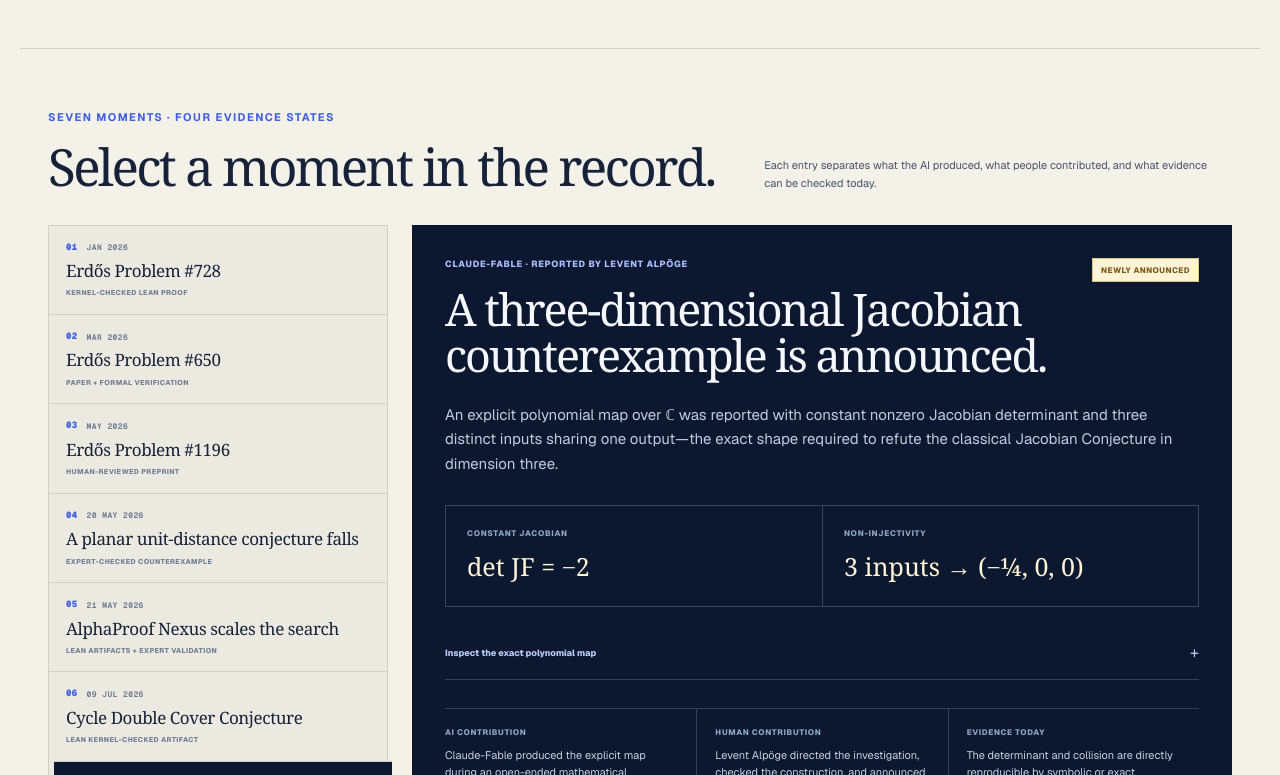
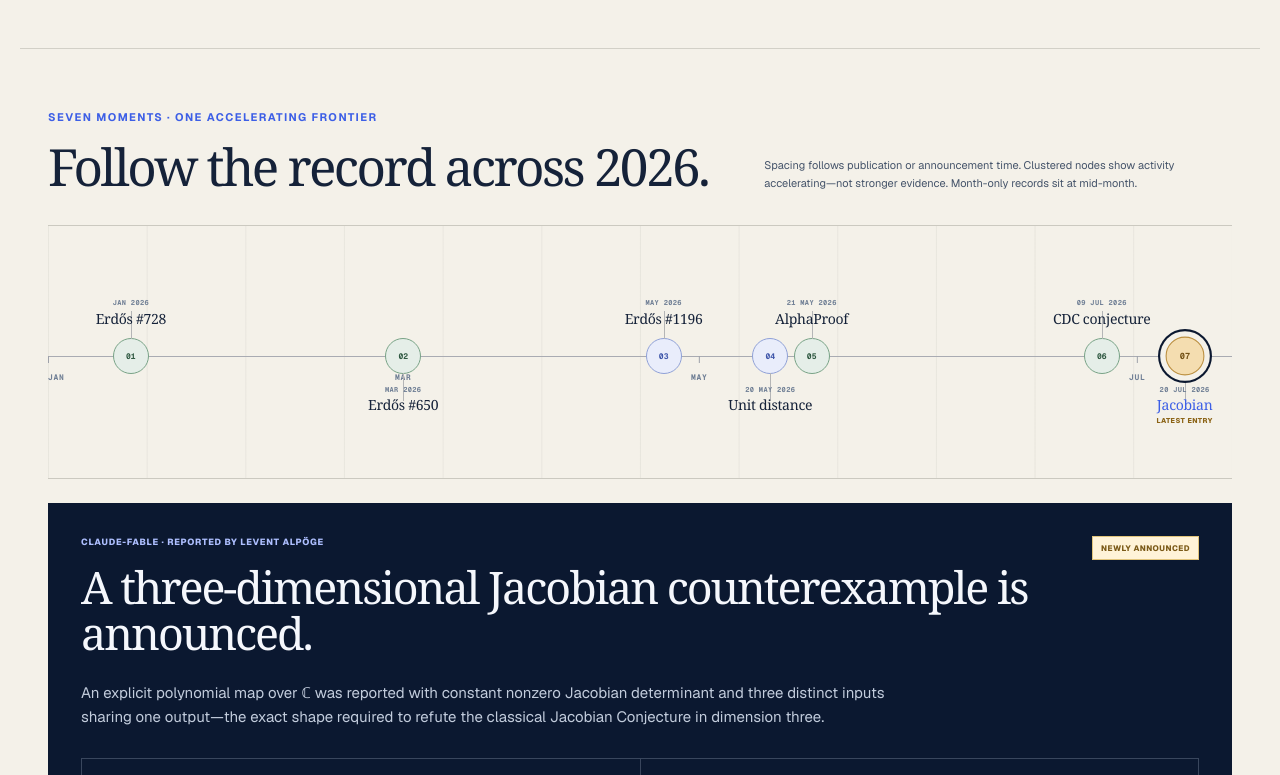
Before and after one commit to alexyyyander/proofweave, a Next.js app: page /history in a window 1280 px wide. Shown: the part 925-1700 px from the top of the page. Built offline with nearby package versions, Linux system fonts and the light colour scheme.

Commit message:
feat: visualize AI mathematics timeline

```diff
--- a/app/history/HistoryTimeline.tsx
+++ b/app/history/HistoryTimeline.tsx
@@ -17,6 +17,9 @@ export type HistoryMilestone = {
   significance: string;
   sources: Array<{ label: string; href: string }>;
   frontier?: boolean;
+  shortTitle: string;
+  timelinePosition: string;
+  timelineLane: "above" | "below";
 };
 
 export function HistoryTimeline({ milestones }: { milestones: HistoryMilestone[] }) {
@@ -35,21 +38,23 @@ export function HistoryTimeline({ milestones }: { milestones: HistoryMilestone[]
     <section className="history-timeline" id="timeline" aria-labelledby="timeline-title">
       <div className="history-timeline-heading">
         <div>
-          <p className="eyebrow">Seven moments · four evidence states</p>
-          <h2 id="timeline-title">Select a moment in the record.</h2>
+          <p className="eyebrow">Seven moments · one accelerating frontier</p>
+          <h2 id="timeline-title">Follow the record across 2026.</h2>
         </div>
-        <p>Each entry separates what the AI produced, what people contributed, and what evidence can be checked today.</p>
+        <p>Spacing follows publication or announcement time. Clustered nodes show activity accelerating—not stronger evidence. Month-only records sit at mid-month.</p>
       </div>
 
-      <div className="history-timeline-workspace">
-        <div className="history-tablist" role="tablist" aria-label="AI mathematics milestones">
+      <div className="history-timeline-viewport">
+        <div className="history-time-visual" role="tablist" aria-label="AI mathematics milestones from January to July 2026">
+          <div className="history-time-axis" aria-hidden="true"><span className="is-jan">JAN</span><span className="is-mar">MAR</span><span className="is-may">MAY</span><span className="is-jul">JUL</span></div>
           {milestones.map((item, index) => {
               const isActive = item.number === activeNumber;
               return (
                 <button
                   aria-controls={`history-panel-${item.number}`}
+                  aria-label={`${item.date}: ${item.title}. ${item.evidence}`}
                   aria-selected={isActive}
-                className={`history-tab${isActive ? " is-active" : ""}`}
+                  className={`history-timepoint is-${item.timelineLane} tone-${item.evidenceTone}${isActive ? " is-active" : ""}${item.frontier ? " is-latest" : ""}`}
                   id={`history-tab-${item.number}`}
                   key={item.number}
                   onClick={() => setActiveNumber(item.number)}
@@ -70,15 +75,16 @@ export function HistoryTimeline({ milestones }: { milestones: HistoryMilestone[]
                   }}
                   ref={(element) => { tabRefs.current[index] = element; }}
                   role="tab"
+                  style={{ left: item.timelinePosition }}
                   tabIndex={isActive ? 0 : -1}
                   type="button"
                 >
-                <span className="history-tab-meta"><b>{item.number}</b><time>{item.date}</time>{item.frontier ? <em>Live</em> : null}</span>
-                <strong>{item.title}</strong>
-                <span className={`history-tab-evidence is-${item.evidenceTone}`}>{item.evidence}</span>
+                  <span className="history-timepoint-copy"><time>{item.date}</time><strong>{item.shortTitle}</strong>{item.frontier ? <em>Latest entry</em> : null}</span>
+                  <span className="history-timepoint-node"><b>{item.number}</b></span>
                 </button>
               );
             })}
+        </div>
       </div>
 
       <div className="history-panels">
@@ -114,7 +120,6 @@ export function HistoryTimeline({ milestones }: { milestones: HistoryMilestone[]
             );
           })}
       </div>
-      </div>
     </section>
   );
 }
--- a/app/history/page.tsx
+++ b/app/history/page.tsx
@@ -31,8 +31,11 @@ const milestones: HistoryMilestone[] = [
     humanRole: "Selected and presented the result, and searched the literature for prior work.",
     evidence: "Kernel-checked Lean proof",
     evidenceTone: "formal",
+    shortTitle: "Erdős #728",
     significance: "The headline was bounded by an executable artifact: the mathematical proof could be replayed independently of the model narrative.",
     sources: [{ label: "Research paper", href: "https://arxiv.org/abs/2601.07421" }],
+    timelineLane: "above",
+    timelinePosition: "7%",
   },
   {
     number: "02",
@@ -44,8 +47,11 @@ const milestones: HistoryMilestone[] = [
     humanRole: "Checked the reasoning, supplied context, and wrote the final exposition.",
     evidence: "Paper + formal verification",
     evidenceTone: "formal",
+    shortTitle: "Erdős #650",
     significance: "It made clear that “AI solved” can describe a chain of different systems and human decisions, not one isolated act.",
     sources: [{ label: "Research paper", href: "https://arxiv.org/abs/2603.28636" }],
+    timelineLane: "below",
+    timelinePosition: "30%",
   },
   {
     number: "03",
@@ -57,8 +63,11 @@ const milestones: HistoryMilestone[] = [
     humanRole: "Reworked gaps, established the rigorous result, and authored the paper.",
     evidence: "Human-reviewed preprint",
     evidenceTone: "reviewed",
+    shortTitle: "Erdős #1196",
     significance: "The valuable contribution was an idea that changed the proof route—not a claim that the first generated answer was already a proof.",
     sources: [{ label: "Research paper", href: "https://arxiv.org/abs/2605.00301" }],
+    timelineLane: "above",
+    timelinePosition: "52%",
   },
   {
     number: "04",
@@ -70,8 +79,11 @@ const milestones: HistoryMilestone[] = [
     humanRole: "External mathematicians checked it, simplified the construction, and situated the result in the literature.",
     evidence: "Expert-checked counterexample",
     evidenceTone: "reviewed",
+    shortTitle: "Unit distance",
     significance: "Counterexamples became a visible AI research mode: one exact construction can decisively close the wrong branch.",
     sources: [{ label: "OpenAI report", href: "https://openai.com/index/model-disproves-discrete-geometry-conjecture/" }],
+    timelineLane: "below",
+    timelinePosition: "61%",
   },
   {
     number: "05",
@@ -83,8 +95,11 @@ const milestones: HistoryMilestone[] = [
     humanRole: "Formalized targets and evaluated statement fidelity, novelty, and mathematical relevance.",
     evidence: "Lean artifacts + expert validation",
     evidenceTone: "formal",
+    shortTitle: "AlphaProof",
     significance: "Its reported 9/353 Erdős and 44/492 OEIS results shifted the frontier from one celebrated example to a repeatable, measurable workflow.",
     sources: [{ label: "Research paper", href: "https://arxiv.org/abs/2605.22763" }],
+    timelineLane: "above",
+    timelinePosition: "64.5%",
   },
   {
     number: "06",
@@ -96,12 +111,15 @@ const milestones: HistoryMilestone[] = [
     humanRole: "Specified the exact target and adversarial audit requirements, published the complete prompt, and opened the artifacts to independent review.",
     evidence: "Lean kernel-checked artifact",
     evidenceTone: "formal",
+    shortTitle: "CDC conjecture",
     significance: "A concise flow-and-linear-algebra argument arrived with a pinned Lean project that checks the full unconditional theorem—not only a finite computation or special graph class.",
     sources: [
       { label: "Proof note", href: "https://cdn.openai.com/pdf/04d1d1e4-bc75-476a-97cf-49055cd98d31/cdc_proof.pdf" },
       { label: "Lean formalization", href: "https://github.com/openai/cdc-lean" },
       { label: "Published prompt", href: "https://cdn.openai.com/pdf/04d1d1e4-bc75-476a-97cf-49055cd98d31/cdc_prompt.pdf" },
     ],
+    timelineLane: "above",
+    timelinePosition: "89%",
   },
   {
     number: "07",
@@ -113,12 +131,15 @@ const milestones: HistoryMilestone[] = [
     humanRole: "Levent Alpöge directed the investigation, checked the construction, and announced the result with exact coordinates.",
     evidence: "Newly announced",
     evidenceTone: "announced",
+    shortTitle: "Jacobian",
     significance: "The determinant and collision are directly reproducible by symbolic or exact arithmetic. Journal review and a formal Proofweave receipt are not yet recorded.",
     sources: [
       { label: "Original announcement", href: "https://x.com/__alpoge__/status/2079028340955197566" },
       { label: "Mathematical discussion", href: "https://mathoverflow.net/questions/130777/could-the-jacobian-conjecture-be-undecidable/513385" },
     ],
     frontier: true,
+    timelineLane: "below",
+    timelinePosition: "96%",
   },
 ];
 
```
Also changed, not shown: app/globals.css, 1 other file (tests, documents, lock files or other folders). Lines whose indentation alone changed are shown as unchanged.
